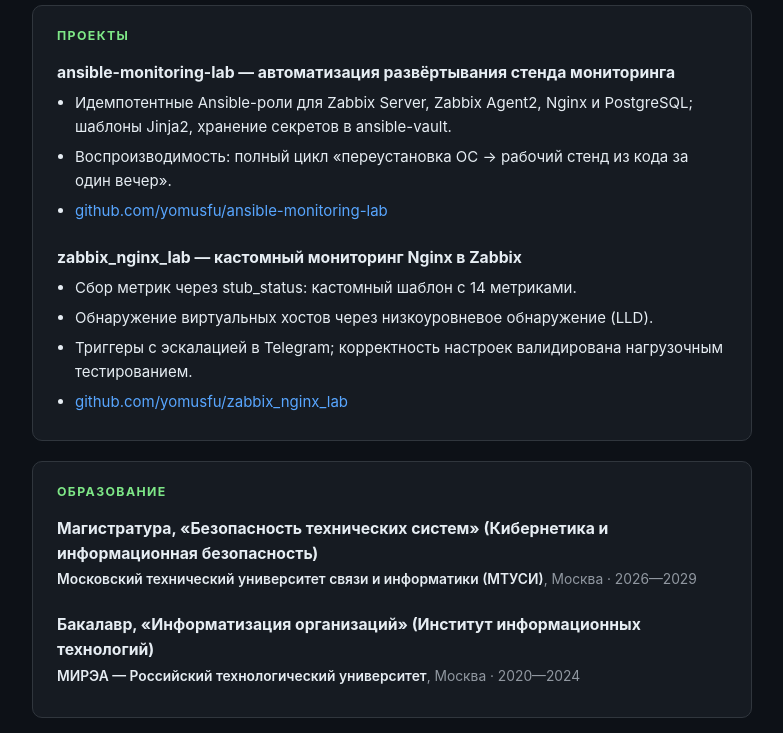
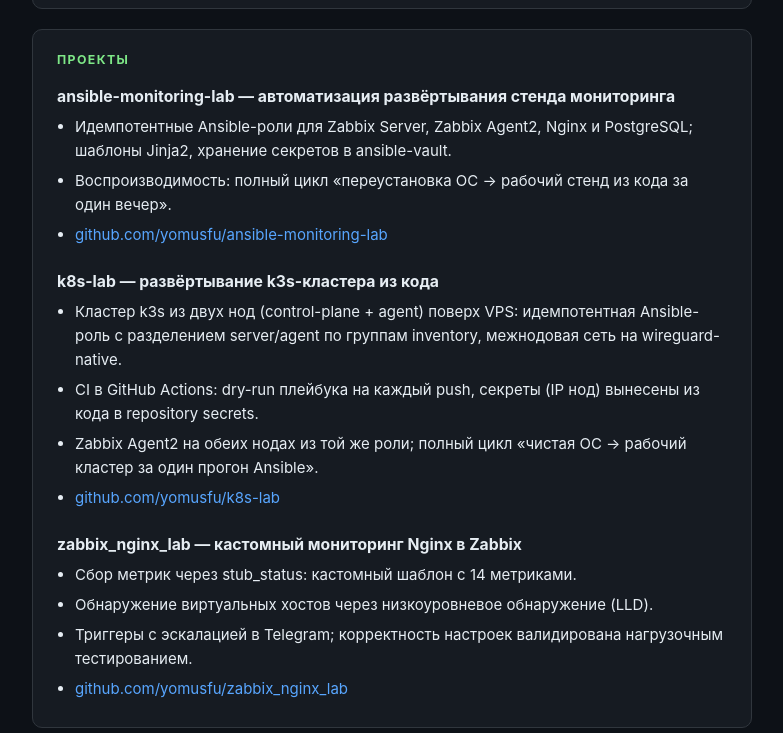
Before and after one commit to yomusfu/yomusfu.github.io, a plain HTML site: page index.html in a window 1280 px wide. Shown: the part 1062-1795 px from the top of the page, without its empty margins (248-1031 px from the left). Drawn offline with Linux system fonts and the light colour scheme.

Commit message:
Update index.html

```diff
--- a/index.html
+++ b/index.html
@@ -70,7 +70,12 @@
 
 <section class="section">
   <h2>Обо мне</h2>
-  <p>Специалист по ИТ и информационной безопасности, целенаправленно развиваюсь в DevOps. Строю стенды мониторинга с нуля: автоматизация развёртывания через Ansible, кастомный мониторинг Nginx в Zabbix с оповещениями в Telegram. Опыт администрирования Linux и работы с ИТ-инфраструктурой в федеральном ведомстве.</p>
+  <p>Специалист по ИТ и информационной безопасности, целенаправленно
+    развиваюсь в DevOps. Автоматизирую развёртывание инфраструктуры через
+    Ansible: мониторинговые стенды (Zabbix, Nginx, PostgreSQL) и k3s-кластер
+    из двух нод с CI-проверкой конфигурации в GitHub Actions. Опыт
+    администрирования Linux и работы с ИТ-инфраструктурой в федеральном
+    ведомстве.</p>
   <p class="muted">Ключевые проекты: <a href="https://github.com/yomusfu">github.com/yomusfu</a></p>
 </section>
 
@@ -105,6 +110,19 @@
       <li>Идемпотентные Ansible-роли для Zabbix Server, Zabbix Agent2, Nginx и PostgreSQL; шаблоны Jinja2, хранение секретов в ansible-vault.</li>
       <li>Воспроизводимость: полный цикл «переустановка ОС → рабочий стенд из кода за один вечер».</li>
       <li><a href="https://github.com/yomusfu/ansible-monitoring-lab">github.com/yomusfu/ansible-monitoring-lab</a></li>
+    </ul>
+  </div>
+  <div class="item">
+    <h3>k8s-lab — развёртывание k3s-кластера из кода</h3>
+    <ul>
+      <li>Кластер k3s из двух нод (control-plane + agent) поверх VPS:
+      идемпотентная Ansible-роль с разделением server/agent по группам
+      inventory, межнодовая сеть на wireguard-native.</li>
+      <li>CI в GitHub Actions: dry-run плейбука на каждый push, секреты
+      (IP нод) вынесены из кода в repository secrets.</li>
+      <li>Zabbix Agent2 на обеих нодах из той же роли; полный цикл
+      «чистая ОС → рабочий кластер за один прогон Ansible».</li>
+      <li><a href="https://github.com/yomusfu/k8s-lab">github.com/yomusfu/k8s-lab</a></li>
     </ul>
   </div>
   <div class="item">
```
